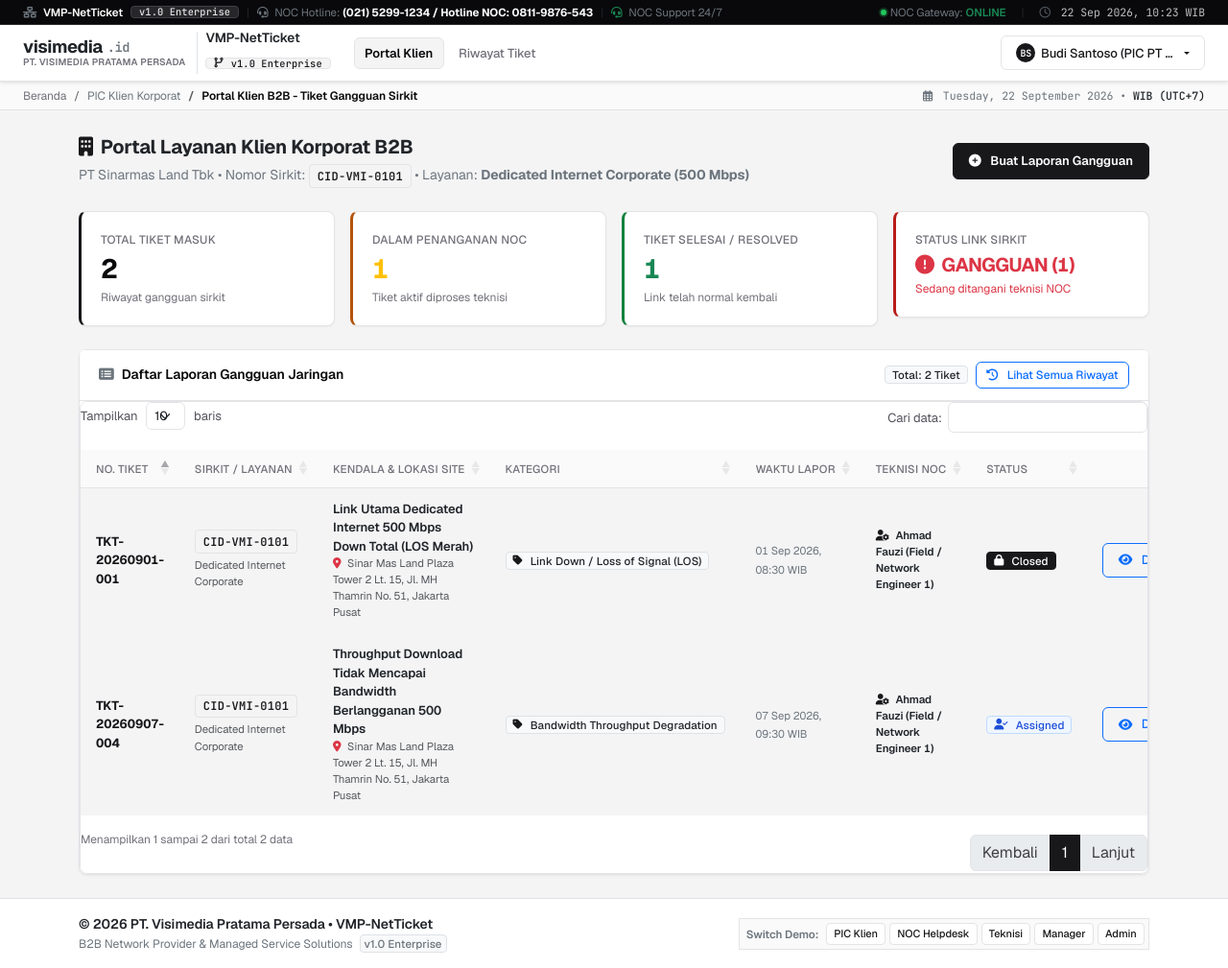
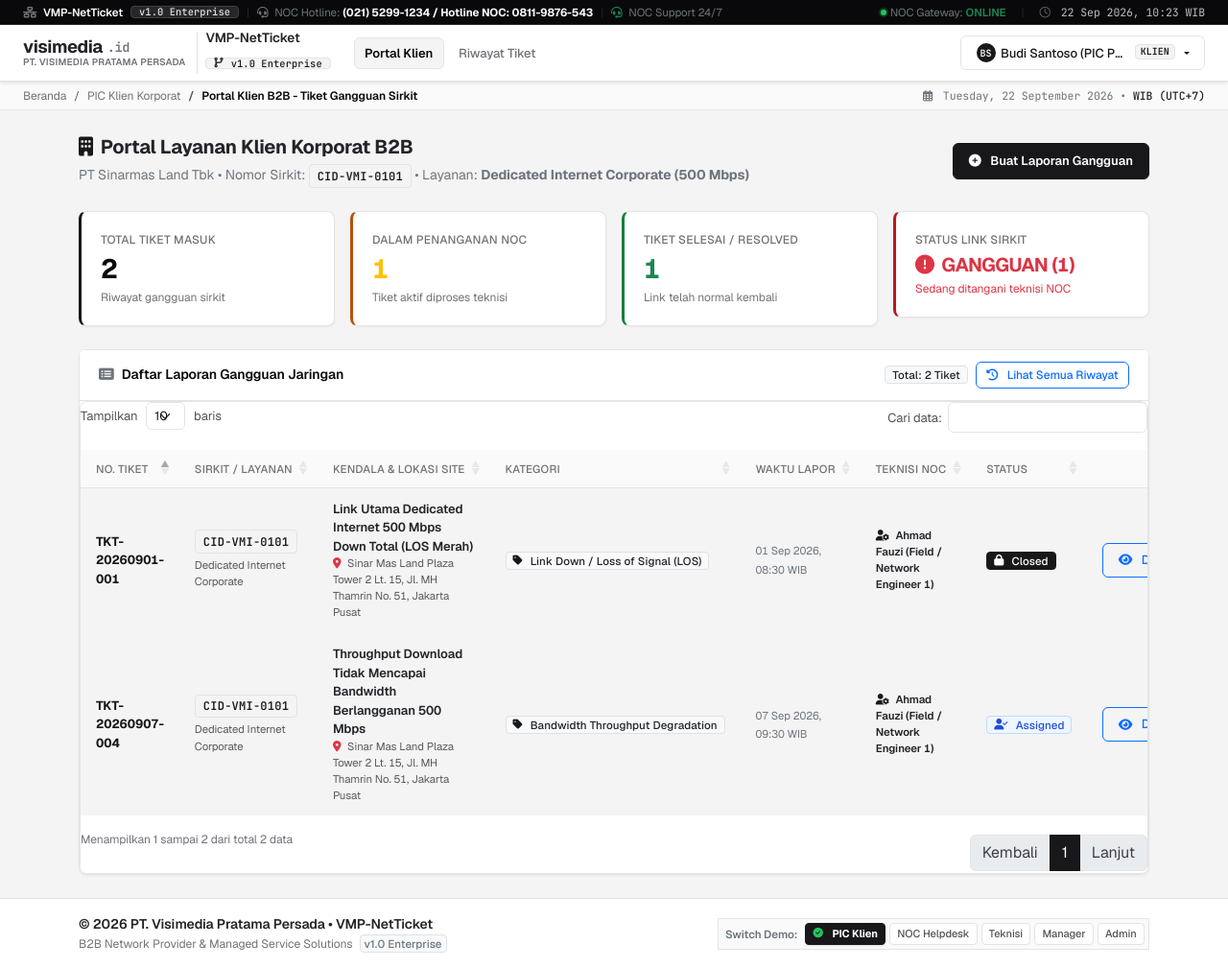
Before and after one commit to lucky-ne/network-trouble-ticketing, a PHP site: page /customer/dashboard.php in a window 1280 px wide. Shown: the whole page at 96% size. Run offline with PHP 8.4, Linux system fonts and the light colour scheme; a user stored in the database is signed in; data comes from the database, SQL or seed files in the repository; some libraries are stand-ins or nearby versions.

Commit message:
feat(ui): add active indicator for switch demo role and header role badge

```diff
--- a/includes/footer.php
+++ b/includes/footer.php
@@ -14,13 +14,52 @@
             </div>
             <div class="col-md-6 text-center text-md-end">
                 <?php if (isset($_SESSION['user'])): ?>
-                <div class="d-inline-flex align-items-center gap-1 p-1 rounded-md border" style="background:#fafafa; border-color:#e4e4e7 !important;">
+                <?php
+                $active_role = $_SESSION['user']['role'] ?? '';
+                // Normalisasi karyawan/customer
+                $is_karyawan = ($active_role === 'karyawan' || $active_role === 'customer');
+                $is_helpdesk = ($active_role === 'helpdesk');
+                $is_teknisi  = ($active_role === 'teknisi');
+                $is_manager  = ($active_role === 'manager');
+                $is_admin    = ($active_role === 'admin');
+                ?>
+                <div class="d-inline-flex align-items-center gap-1 p-1 rounded-md border shadow-xs" style="background:#fafafa; border-color:#e4e4e7 !important;">
                     <span class="small me-1 text-secondary fw-semibold" style="font-size:0.72rem;"><i class="fas fa-user-switch text-dark"></i> Switch Demo:</span>
-                    <a href="<?= base_url('auth/login.php?quick_login=karyawan') ?>" class="btn btn-xs py-0 px-2 rounded-md" style="font-size:0.68rem; font-weight:500; background:#ffffff; color:#18181b; border:1px solid #e4e4e7;" title="Login sebagai PIC Klien B2B">PIC Klien</a>
-                    <a href="<?= base_url('auth/login.php?quick_login=helpdesk') ?>" class="btn btn-xs py-0 px-2 rounded-md" style="font-size:0.68rem; font-weight:500; background:#ffffff; color:#18181b; border:1px solid #e4e4e7;" title="Login sebagai Helpdesk / NOC">NOC Helpdesk</a>
-                    <a href="<?= base_url('auth/login.php?quick_login=teknisi') ?>" class="btn btn-xs py-0 px-2 rounded-md" style="font-size:0.68rem; font-weight:500; background:#ffffff; color:#18181b; border:1px solid #e4e4e7;" title="Login sebagai Field Engineer">Teknisi</a>
-                    <a href="<?= base_url('auth/login.php?quick_login=manager') ?>" class="btn btn-xs py-0 px-2 rounded-md" style="font-size:0.68rem; font-weight:500; background:#ffffff; color:#18181b; border:1px solid #e4e4e7;" title="Login sebagai Manager SLA">Manager</a>
-                    <a href="<?= base_url('auth/login.php?quick_login=admin') ?>" class="btn btn-xs py-0 px-2 rounded-md" style="font-size:0.68rem; font-weight:500; background:#ffffff; color:#18181b; border:1px solid #e4e4e7;" title="Login sebagai Admin Master">Admin</a>
+
+                    <a href="<?= base_url('auth/login.php?quick_login=karyawan') ?>"
+                       class="btn btn-xs py-1 px-2 rounded-md <?= $is_karyawan ? 'fw-bold' : '' ?>"
+                       style="font-size:0.68rem; <?= $is_karyawan ? 'background:#18181b !important; color:#ffffff !important; border:1px solid #18181b !important; box-shadow:0 1px 2px rgba(0,0,0,0.1);' : 'background:#ffffff; color:#52525b; border:1px solid #e4e4e7;' ?>"
+                       title="Login sebagai PIC Klien B2B">
+                        <?= $is_karyawan ? '<i class="fas fa-check-circle me-1" style="font-size:0.65rem; color:#22c55e;"></i>' : '' ?>PIC Klien
+                    </a>
+
+                    <a href="<?= base_url('auth/login.php?quick_login=helpdesk') ?>"
+                       class="btn btn-xs py-1 px-2 rounded-md <?= $is_helpdesk ? 'fw-bold' : '' ?>"
+                       style="font-size:0.68rem; <?= $is_helpdesk ? 'background:#18181b !important; color:#ffffff !important; border:1px solid #18181b !important; box-shadow:0 1px 2px rgba(0,0,0,0.1);' : 'background:#ffffff; color:#52525b; border:1px solid #e4e4e7;' ?>"
+                       title="Login sebagai Helpdesk / NOC">
+                        <?= $is_helpdesk ? '<i class="fas fa-check-circle me-1" style="font-size:0.65rem; color:#22c55e;"></i>' : '' ?>NOC Helpdesk
+                    </a>
+
+                    <a href="<?= base_url('auth/login.php?quick_login=teknisi') ?>"
+                       class="btn btn-xs py-1 px-2 rounded-md <?= $is_teknisi ? 'fw-bold' : '' ?>"
+                       style="font-size:0.68rem; <?= $is_teknisi ? 'background:#18181b !important; color:#ffffff !important; border:1px solid #18181b !important; box-shadow:0 1px 2px rgba(0,0,0,0.1);' : 'background:#ffffff; color:#52525b; border:1px solid #e4e4e7;' ?>"
+                       title="Login sebagai Field Engineer">
+                        <?= $is_teknisi ? '<i class="fas fa-check-circle me-1" style="font-size:0.65rem; color:#22c55e;"></i>' : '' ?>Teknisi
+                    </a>
+
+                    <a href="<?= base_url('auth/login.php?quick_login=manager') ?>"
+                       class="btn btn-xs py-1 px-2 rounded-md <?= $is_manager ? 'fw-bold' : '' ?>"
+                       style="font-size:0.68rem; <?= $is_manager ? 'background:#18181b !important; color:#ffffff !important; border:1px solid #18181b !important; box-shadow:0 1px 2px rgba(0,0,0,0.1);' : 'background:#ffffff; color:#52525b; border:1px solid #e4e4e7;' ?>"
+                       title="Login sebagai Manager SLA">
+                        <?= $is_manager ? '<i class="fas fa-check-circle me-1" style="font-size:0.65rem; color:#22c55e;"></i>' : '' ?>Manager
+                    </a>
+
+                    <a href="<?= base_url('auth/login.php?quick_login=admin') ?>"
+                       class="btn btn-xs py-1 px-2 rounded-md <?= $is_admin ? 'fw-bold' : '' ?>"
+                       style="font-size:0.68rem; <?= $is_admin ? 'background:#18181b !important; color:#ffffff !important; border:1px solid #18181b !important; box-shadow:0 1px 2px rgba(0,0,0,0.1);' : 'background:#ffffff; color:#52525b; border:1px solid #e4e4e7;' ?>"
+                       title="Login sebagai Admin Master">
+                        <?= $is_admin ? '<i class="fas fa-check-circle me-1" style="font-size:0.65rem; color:#22c55e;"></i>' : '' ?>Admin
+                    </a>
                 </div>
                 <?php endif; ?>
             </div>
--- a/includes/header.php
+++ b/includes/header.php
@@ -215,7 +215,10 @@ if ($current_user && !empty($current_user['name'])) {
                     <div class="dropdown">
                         <button class="btn btn-user-account dropdown-toggle shadow-none" type="button" id="userMenuDropdown" data-bs-toggle="dropdown" aria-expanded="false">
                             <span class="avatar-initials-badge"><?= $user_initials ?></span>
-                            <span class="d-none d-md-inline text-truncate" style="max-width: 140px;"><?= htmlspecialchars($current_user['name']) ?></span>
+                            <span class="d-none d-md-inline text-truncate" style="max-width: 130px;"><?= htmlspecialchars($current_user['name']) ?></span>
+                            <span class="badge rounded-md font-monospace text-uppercase ms-1" style="background:#f4f4f5; color:#18181b; border:1px solid #e4e4e7; font-size:0.62rem; font-weight:600; padding:2px 5px;">
+                                <?= htmlspecialchars($current_role === 'karyawan' ? 'KLIEN' : ($current_role === 'helpdesk' ? 'NOC' : strtoupper($current_role))) ?>
+                            </span>
                         </button>
                         <ul class="dropdown-menu dropdown-menu-end user-dropdown-menu" aria-labelledby="userMenuDropdown">
                             <li class="dropdown-header">
```
